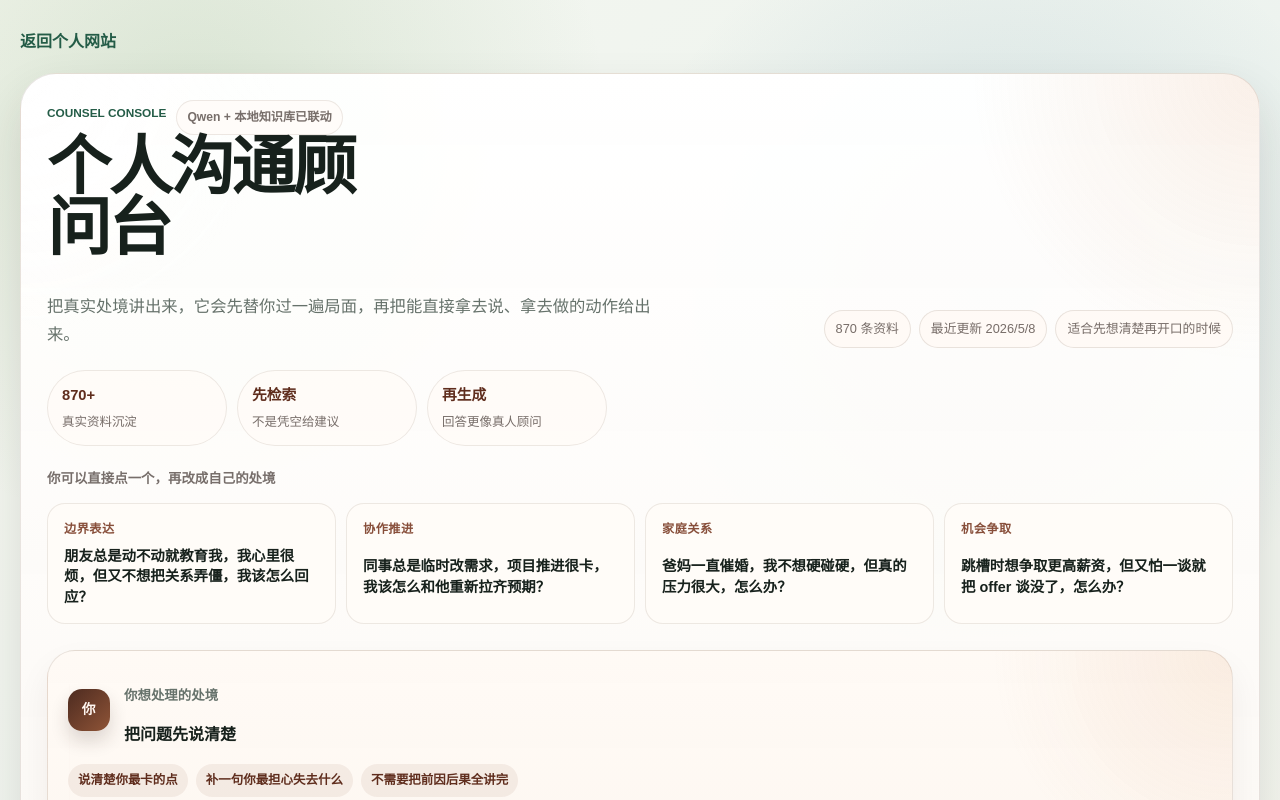
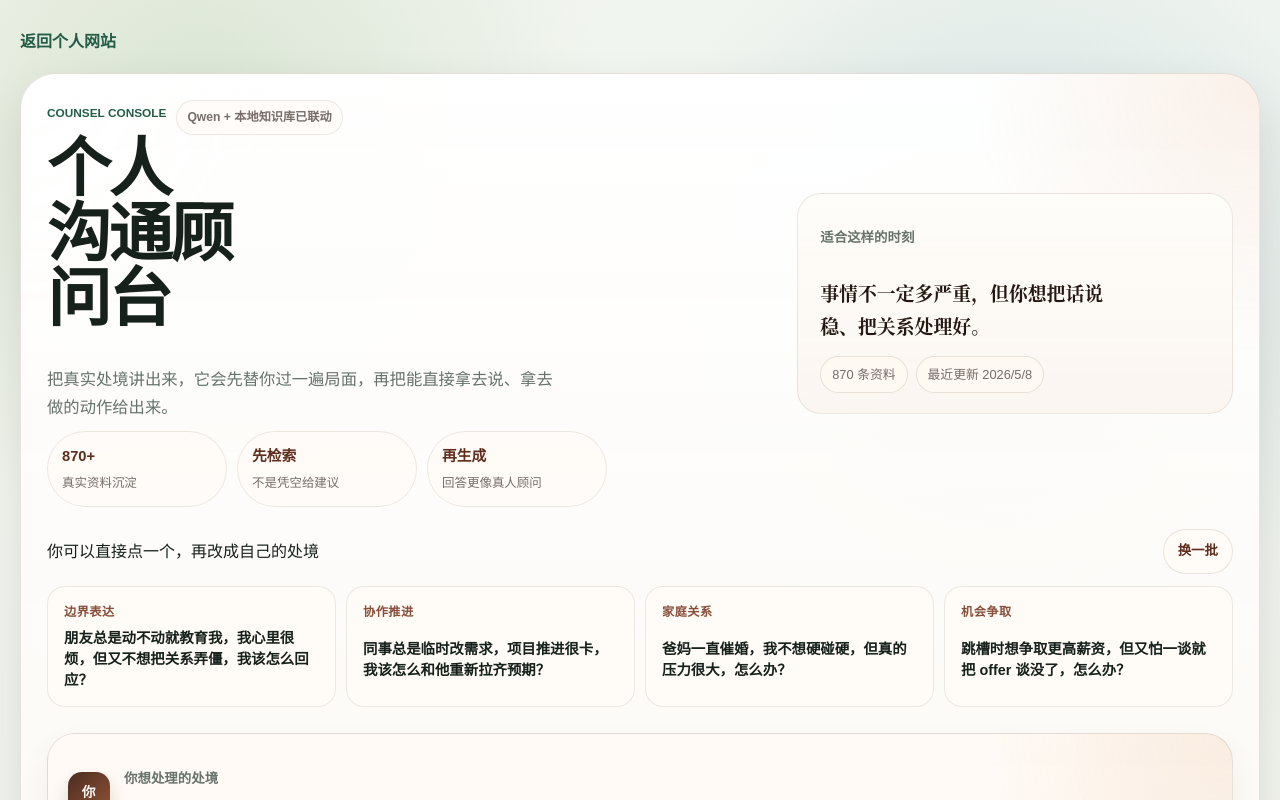
Before and after one commit to cdycdy666/my_project, a Next.js app in the folder personal-ai-website/: page /tools/wisdom-advisor in a window 1280 px wide. Shown: the top 800 px of the page. Built offline with nearby package versions, Linux system fonts and the light colour scheme.

Commit message:
Improve advisor hero and scenario rotation

```diff
--- a/personal-ai-website/app/globals.css
+++ b/personal-ai-website/app/globals.css
@@ -692,10 +692,10 @@ h3 {
 }
 
 .wisdom-chat-header {
-  display: flex;
+  display: grid;
+  grid-template-columns: minmax(0, 1.25fr) minmax(280px, 0.75fr);
   align-items: end;
-  justify-content: space-between;
-  gap: 20px;
+  gap: 24px;
 }
 
 .wisdom-chat-copy {
@@ -723,17 +723,37 @@ h3 {
 }
 
 .wisdom-chat-copy h1 {
-  max-width: 10ch;
+  max-width: 7ch;
   font-family: "Iowan Old Style", "Palatino Linotype", "Songti SC", serif;
-  font-size: clamp(2.35rem, 5vw, 4.4rem);
+  font-size: clamp(2.8rem, 5vw, 4.8rem);
   letter-spacing: -0.04em;
-  line-height: 0.96;
+  line-height: 1.02;
+  text-wrap: balance;
 }
 
 .wisdom-chat-copy .tool-intro {
-  max-width: 38rem;
+  max-width: 32rem;
   font-size: 1.02rem;
   line-height: 1.72;
+}
+
+.wisdom-hero-aside {
+  display: grid;
+  gap: 14px;
+  align-self: center;
+  padding: 20px 22px;
+  border: 1px solid rgba(79, 50, 36, 0.1);
+  border-radius: 24px;
+  background: linear-gradient(180deg, rgba(255, 253, 249, 0.94), rgba(250, 244, 238, 0.88));
+}
+
+.wisdom-hero-aside strong {
+  max-width: 20rem;
+  color: var(--wisdom-ink);
+  font-family: "Songti SC", STSong, "Noto Serif CJK SC", serif;
+  font-size: 1.18rem;
+  line-height: 1.7;
+  font-weight: 700;
 }
 
 .wisdom-proof-strip {
@@ -765,6 +785,13 @@ h3 {
 
 .wisdom-scenario-prompt {
   display: grid;
+  gap: 12px;
+}
+
+.wisdom-scenario-header {
+  display: flex;
+  align-items: center;
+  justify-content: space-between;
   gap: 12px;
 }
 
@@ -839,6 +866,25 @@ h3 {
 .scenario-pill strong {
   line-height: 1.45;
   font-size: 0.9rem;
+}
+
+.wisdom-refresh-button {
+  border: 1px solid rgba(79, 50, 36, 0.12);
+  border-radius: 999px;
+  padding: 10px 14px;
+  background: rgba(255, 251, 246, 0.9);
+  color: var(--wisdom-russet-deep);
+  cursor: pointer;
+  font: inherit;
+  font-size: 0.84rem;
+  font-weight: 700;
+  transition: transform 180ms ease, border-color 180ms ease, background 180ms ease;
+}
+
+.wisdom-refresh-button:hover {
+  transform: translateY(-1px);
+  border-color: rgba(125, 63, 41, 0.22);
+  background: rgba(255, 255, 255, 0.96);
 }
 
 .wisdom-thread {
@@ -1337,6 +1383,10 @@ h3 {
     align-items: flex-start;
   }
 
+  .wisdom-chat-header {
+    grid-template-columns: 1fr;
+  }
+
   .chat-bubble-advisor,
   .chat-bubble-placeholder {
     width: 100%;
@@ -1413,6 +1463,11 @@ h3 {
     font-size: clamp(2.1rem, 11vw, 3rem);
   }
 
+  .wisdom-scenario-header {
+    align-items: flex-start;
+    flex-direction: column;
+  }
+
   .wisdom-thread::before {
     left: 18px;
   }
--- a/personal-ai-website/components/WisdomAdvisorStudio.tsx
+++ b/personal-ai-website/components/WisdomAdvisorStudio.tsx
@@ -65,7 +65,52 @@ const QUICK_SCENARIOS = [
     question: "跳槽时想争取更高薪资，但又怕一谈就把 offer 谈没了，怎么办？",
     context: "我有一定成绩，但不确定自己有没有足够筹码开更高价。",
   },
+  {
+    title: "亲密关系",
+    question: "伴侣一吵架就冷处理，我每次都很难受，但越追问关系越僵，该怎么办？",
+    context: "对方不是要分开，只是习惯回避冲突，我想让沟通恢复正常。",
+  },
+  {
+    title: "向上沟通",
+    question: "领导总是临时改方向，我不敢硬顶，但团队已经被折腾得很累，怎么提意见更稳？",
+    context: "领导强势但不是不讲理，我需要让他意识到频繁切换的代价。",
+  },
+  {
+    title: "人情压力",
+    question: "熟人总来找我帮忙，我其实不想接，但又怕拒绝了显得我不近人情，怎么办？",
+    context: "对方不是一次两次了，而且很多事已经超出正常帮忙范围。",
+  },
+  {
+    title: "团队管理",
+    question: "老员工资历深、说话冲，新同事都不太敢合作，我作为负责人该怎么处理？",
+    context: "我不想直接压人，但也不能让团队气氛一直这样下去。",
+  },
+  {
+    title: "面试表达",
+    question: "我一到面试就容易说散、说长，最后重点不突出，怎么调整表达更有说服力？",
+    context: "我专业能力不差，但经常回答完自己都觉得没讲到点上。",
+  },
+  {
+    title: "家庭决策",
+    question: "家里人替我安排好了职业选择，但我心里并不想走那条路，怎么沟通才不伤关系？",
+    context: "家里是出于好意，也投入了不少资源，所以我不想简单对抗。",
+  },
+  {
+    title: "客户关系",
+    question: "客户明明超出约定范围，却总是默认我会继续做，我该怎么把边界重新讲清楚？",
+    context: "客户很重要，我不想因为一次沟通把关系搞砸。",
+  },
 ];
+
+const SCENARIO_BATCH_SIZE = 4;
+
+function pickScenarioBatch(excludedTitles: string[] = []) {
+  const excluded = new Set(excludedTitles);
+  const pool = QUICK_SCENARIOS.filter((item) => !excluded.has(item.title));
+  const candidates = pool.length >= SCENARIO_BATCH_SIZE ? pool : QUICK_SCENARIOS;
+  const shuffled = [...candidates].sort(() => Math.random() - 0.5);
+  return shuffled.slice(0, SCENARIO_BATCH_SIZE);
+}
 
 export function WisdomAdvisorStudio() {
   const answerRef = useRef<HTMLDivElement | null>(null);
@@ -77,6 +122,7 @@ export function WisdomAdvisorStudio() {
   const [accessCode, setAccessCode] = useState("");
   const [question, setQuestion] = useState(QUICK_SCENARIOS[0].question);
   const [context, setContext] = useState(QUICK_SCENARIOS[0].context);
+  const [scenarioBatch, setScenarioBatch] = useState(() => QUICK_SCENARIOS.slice(0, SCENARIO_BATCH_SIZE));
 
   async function loadLibrary() {
     const response = await fetch("/api/wisdom-advisor/library", {
@@ -177,6 +223,10 @@ export function WisdomAdvisorStudio() {
     useScenario(questionText, contextText);
   }
 
+  function refreshScenarioBatch() {
+    setScenarioBatch((currentBatch) => pickScenarioBatch(currentBatch.map((item) => item.title)));
+  }
+
   return (
     <div className="tool-shell wisdom-shell">
       <section className="wisdom-chat-frame">
@@ -188,14 +238,6 @@ export function WisdomAdvisorStudio() {
             </div>
             <h1>个人沟通顾问台</h1>
             <p className="tool-intro">把真实处境讲出来，它会先替你过一遍局面，再把能直接拿去说、拿去做的动作给出来。</p>
-          </div>
-          <div className="wisdom-inline-meta">
-            <span>{library?.totalSources ?? "--"} 条资料</span>
-            <span>最近更新 {latestSourceDate}</span>
-            <span>适合先想清楚再开口的时候</span>
-          </div>
-        </header>
-
             <section className="wisdom-proof-strip" aria-label="顾问能力概览">
               <article>
                 <strong>{library?.totalSources ?? "--"}+</strong>
@@ -210,11 +252,26 @@ export function WisdomAdvisorStudio() {
                 <span>回答更像真人顾问</span>
               </article>
             </section>
+          </div>
+          <aside className="wisdom-hero-aside">
+            <p className="micro-label">适合这样的时刻</p>
+            <strong>事情不一定多严重，但你想把话说稳、把关系处理好。</strong>
+            <div className="wisdom-inline-meta">
+              <span>{library?.totalSources ?? "--"} 条资料</span>
+              <span>最近更新 {latestSourceDate}</span>
+            </div>
+          </aside>
+        </header>
 
         <div className="wisdom-scenario-prompt">
+          <div className="wisdom-scenario-header">
             <span>你可以直接点一个，再改成自己的处境</span>
+            <button className="wisdom-refresh-button" onClick={refreshScenarioBatch} type="button">
+              换一批
+            </button>
+          </div>
           <div className="wisdom-hero-scenarios">
-            {QUICK_SCENARIOS.map((scenario) => (
+            {scenarioBatch.map((scenario) => (
               <button
                 className="scenario-pill"
                 key={scenario.title}
```
Lines whose indentation alone changed are shown as unchanged.
